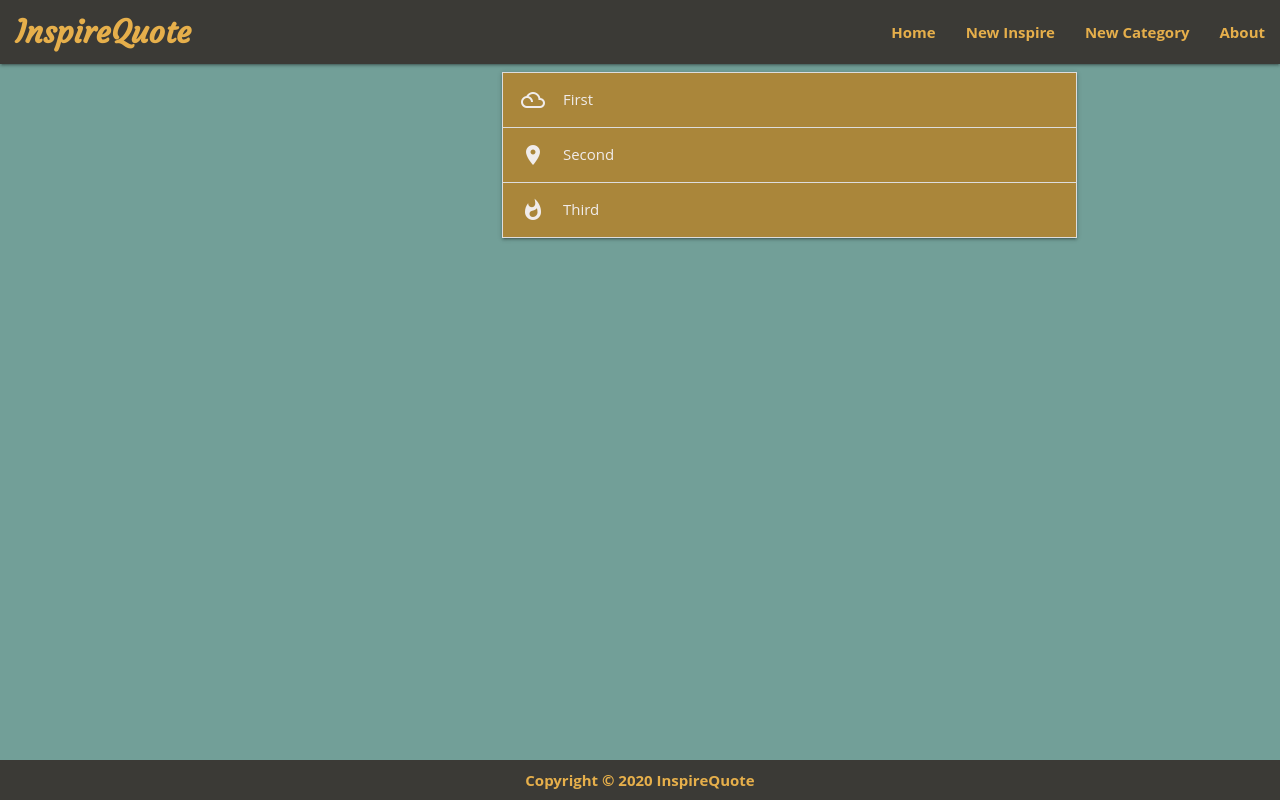
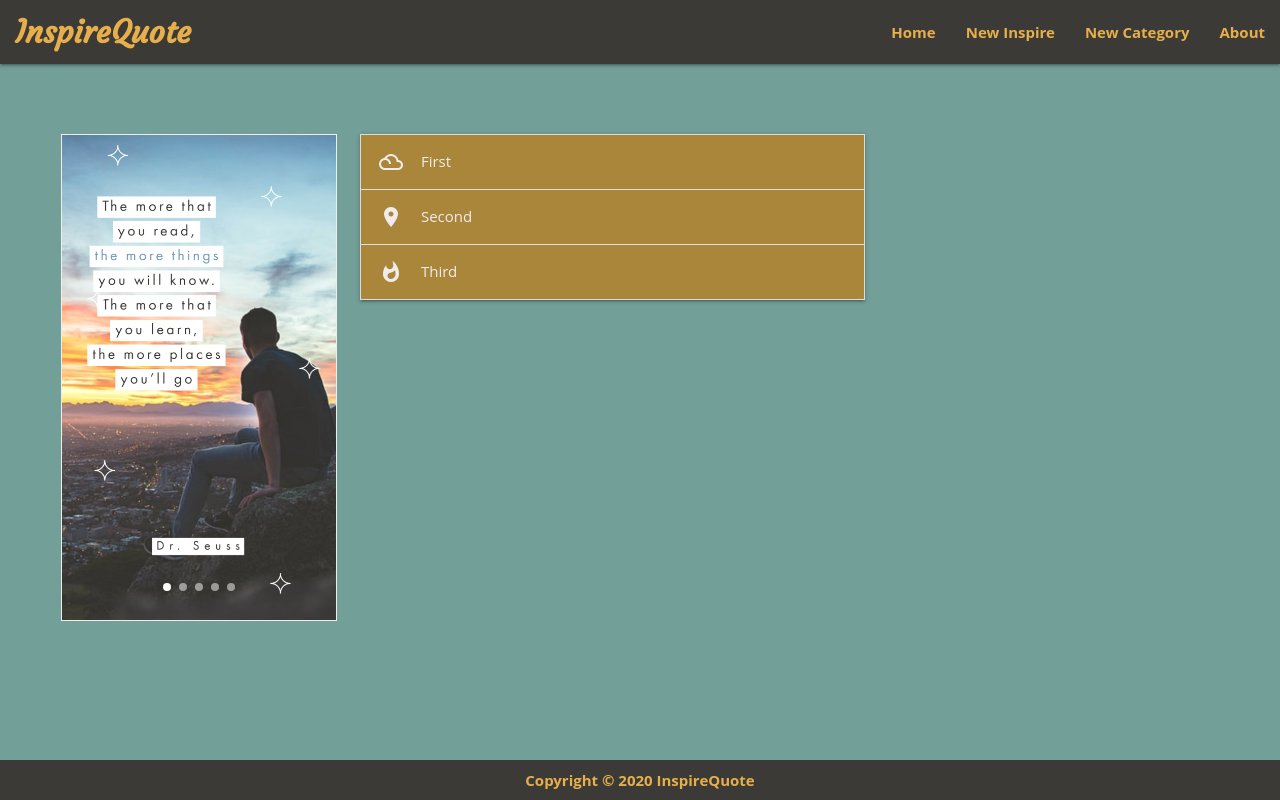
Before and after one commit to kongteckmee/inspire-quote, a Flask app: page / in a window 1280 px wide. Run offline with Flask 2, Linux system fonts and the light colour scheme.

Commit message:
Materialize carousel added

```diff
--- a/static/css/style.css
+++ b/static/css/style.css
@@ -1,6 +1,7 @@
 @import url("https://fonts.googleapis.com/css2?family=Courgette&display=swap");
 
-* {
+*,
+.container {
   margin: 0;
   padding: 0;
   font-family: "Open Sans", "Helvetica Neue", Helvetica, Arial, sans-serif;
@@ -37,9 +38,19 @@ nav li a,
   font-weight: bold;
 }
 
-.collapsible-header, .collapsible-body, .collapsible .material-icons {
-    background-color:#aa863a;
-    color: #f0eceb;
+.carousel {
+  border: 1px solid #f0eceb;
+}
+
+.center {
+  margin: 70px 20px 50px 50px;
+}
+
+.collapsible-header,
+.collapsible-body,
+.collapsible .material-icons {
+  background-color: #aa863a;
+  color: #f0eceb;
 }
 
 .footer-copyright {
--- a/static/js/scripts.js
+++ b/static/js/scripts.js
@@ -1,4 +1,12 @@
-$(document).ready(function(){
-    $('.collapsible').collapsible();
-    $('.sidenav').sidenav();
+$(document).ready(function () {
+  $(".collapsible").collapsible();
+  $(".sidenav").sidenav();
+  $(".carousel.carousel-slider").carousel({
+    fullWidth: true,
+    indicators: true,
+    dist: 0,
+  });
+  window.setInterval(function () {
+    $(".carousel").carousel("next");
+  }, 5000);
 });
--- a/templates/index.html
+++ b/templates/index.html
@@ -1,13 +1,17 @@
 {% extends 'base.html' %} {% block content %}
 <div class="row">
-  <div class="col s4 center">
-    <div class="carousel">
-      <a class="carousel-item" src="{{ url_for('static', filename='img/c1.png') }}"
-        ></a>
+	<div class="col s4">
+		<div class="carousel carousel-slider center">
+			<a class="carousel-item" href="#"><img src="{{ url_for('static', filename='img/c1.png') }}"></a>
+				<a class="carousel-item" href="#"><img src="{{ url_for('static', filename='img/c2.png') }}"></a>
+					<a class="carousel-item" href="#"><img src="{{ url_for('static', filename='img/c3.png') }}"></a>
+						<a class="carousel-item" href="#"><img src="{{ url_for('static', filename='img/c4.png') }}"></a>
+							<a class="carousel-item"
+								href="#"><img src="{{ url_for('static', filename='img/c5.png') }}"></a>
 		</div>
 	</div>
-  <div class="col s8 center">
-    <ul class="collapsible">
+	<div class="col s8">
+		<ul class="collapsible center">
 			<li>
 				<div class="collapsible-header"><i class="material-icons">filter_drama</i>First</div>
 				<div class="collapsible-body"><span>Lorem ipsum dolor sit amet.</span></div>
```
Also changed, not shown: templates/base.html (+6 -16 lines). Lines whose indentation alone changed are shown as unchanged.
